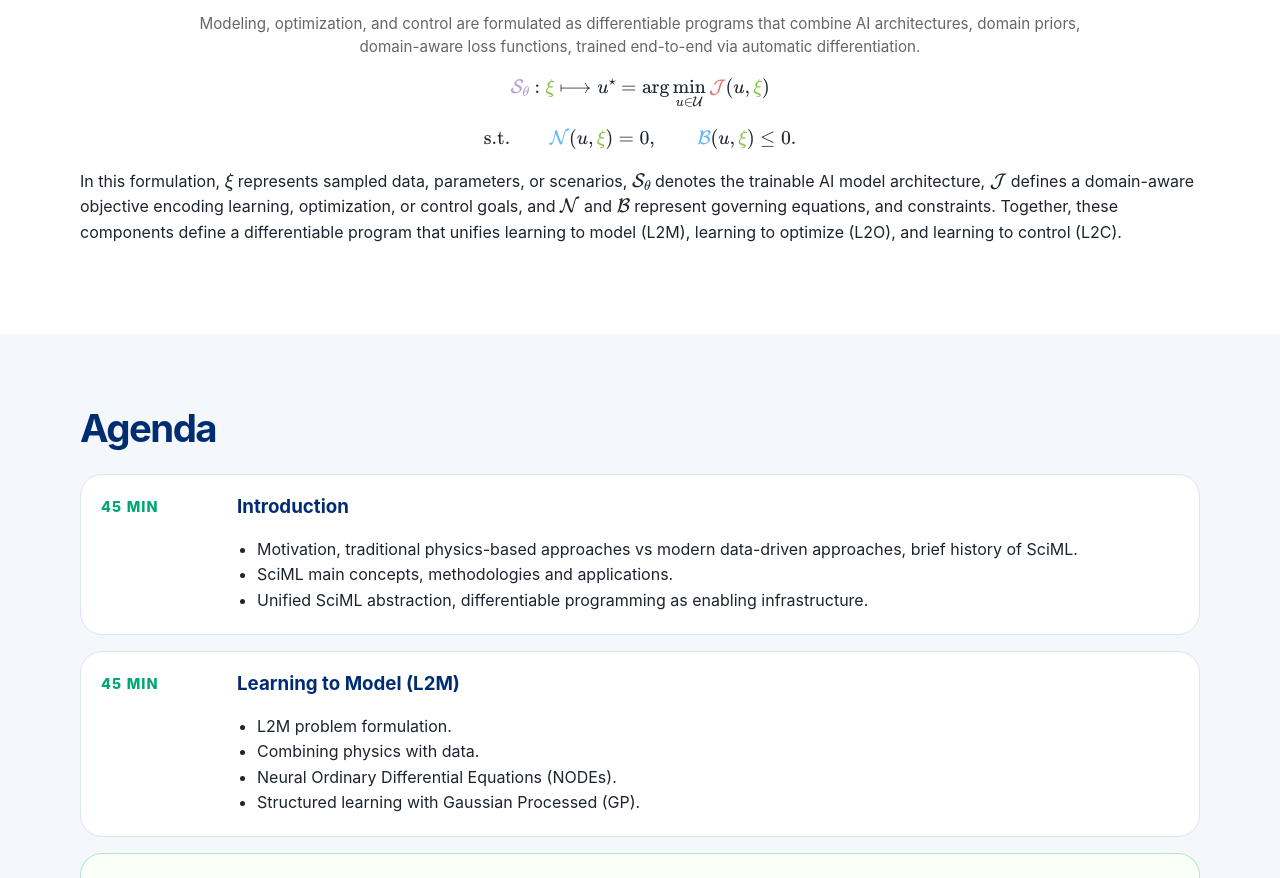
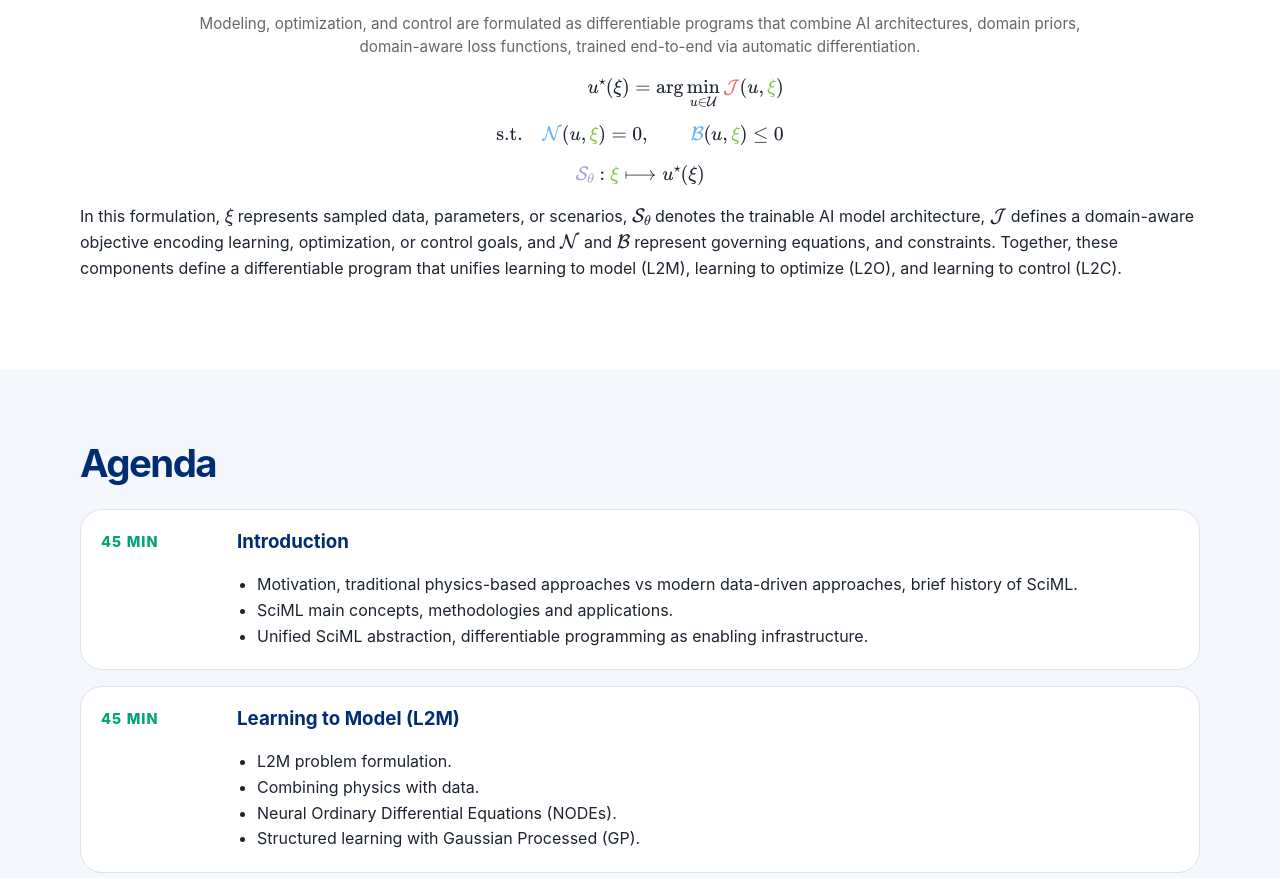
Before and after one commit to SciML-L4DC2026/SciML-L4DC2026, a plain HTML site: page index.html in a window 1280 px wide. Shown: the part 1549-2427 px from the top of the page. Drawn offline with nearby package versions, Linux system fonts and the light colour scheme.

Commit message:
Update index.html

```diff
--- a/index.html
+++ b/index.html
@@ -81,27 +81,31 @@ window.MathJax = {
 
 
  <div class="math-box">
+     \[
+\begin{aligned}
+u^\star(\xi)
+=
+\arg\min_{u\in\mathcal U}
+{\color{#E57373}{\mathcal J}}(u,
+{\color{#8BC34A}{\xi}})
+\\[0.5em]
+\text{s.t.}\quad
+{\color{#64B5F6}{\mathcal N}}(u,
+{\color{#8BC34A}{\xi}})
+=0,
+\qquad
+{\color{#64B5F6}{\mathcal B}}(u,
+{\color{#8BC34A}{\xi}})
+\le 0
+\end{aligned}
+\]
 
 \[
 {\color{#B39DDB}{\mathcal S_\theta}}
 :
 {\color{#8BC34A}{\xi}}
 \longmapsto
-    u^\star
-    =
-    \arg\min_{u\in\mathcal U}
-    {\color{#E57373}{\mathcal J}}(u,
-    {\color{#8BC34A}{\xi}})
-    \]
-
-    \[\text{s.t.} \qquad
-    {\color{#64B5F6}{\mathcal N}}(u,
-    {\color{#8BC34A}{\xi}})
-    =0,
-    \qquad
-    {\color{#64B5F6}{\mathcal B}}(u,
-    {\color{#8BC34A}{\xi}})
-    \le 0.
+u^\star(\xi)
 \]
   </div>
 
```
Lines whose indentation alone changed are shown as unchanged.
